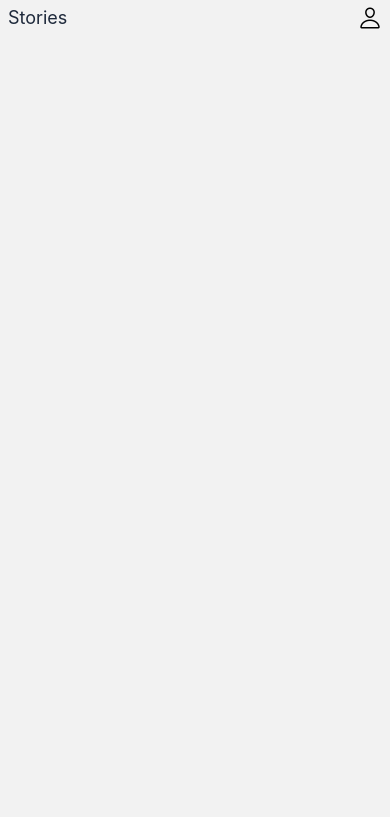
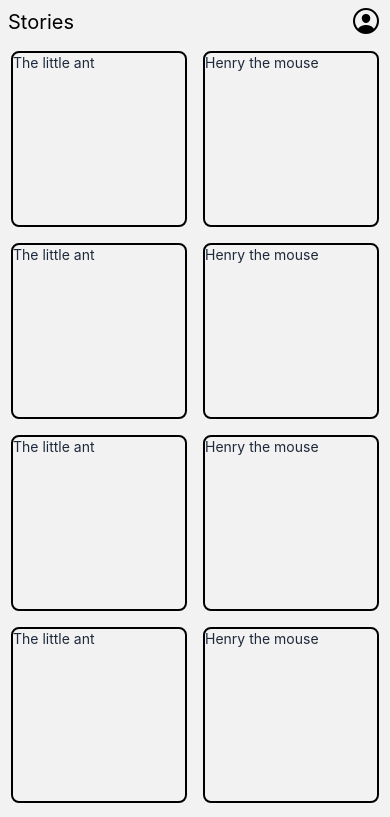
Before and after one commit to bryanmccarthy/stories, a React Native app: screen /Home in a window 390 px wide. Shown: the top 817 px of the page. Built offline with nearby package versions, Linux system fonts and the light colour scheme.

Commit message:
stories section

```diff
--- a/components/HomeScreen.js
+++ b/components/HomeScreen.js
@@ -1,7 +1,46 @@
 import { useNavigation } from '@react-navigation/native';
 import { useLayoutEffect } from 'react';
-import { View, Text, SafeAreaView } from 'react-native';
+import { ScrollView, View, Text, SafeAreaView } from 'react-native';
 import Ionicons from '@expo/vector-icons/Ionicons';
+
+const stories = [
+  {
+    id: 1,
+    name: 'The little ant',
+  },
+  {
+    id: 2,
+    name: 'Henry the mouse',
+  },
+  {
+    id: 3,
+    name: 'The little ant',
+  },
+  {
+    id: 4,
+    name: 'Henry the mouse',
+  },
+  {
+    id: 5,
+    name: 'The little ant',
+  },
+  {
+    id: 6,
+    name: 'Henry the mouse',
+  },
+  {
+    id: 7,
+    name: 'The little ant',
+  },
+  {
+    id: 8,
+    name: 'Henry the mouse',
+  },
+  {
+    id: 9,
+    name: 'The little ant',
+  },
+];
 
 function HomeScreen() {
   const navigation = useNavigation();
@@ -16,11 +55,29 @@ function HomeScreen() {
     <SafeAreaView>
       {/* Header */}
       <View className="flex flex-row justify-between items-center px-2 py-1">
-        <Text className="text-slate-800 text-lg">Stories</Text>
-        <Ionicons name="person-outline" size={24} />
+        <Text className="text-xl">Stories</Text>
+        <Ionicons name="person-circle-outline" size={32} color="black" />
       </View>
+      {/* Stories */}
+      <ScrollView contentContainerStyle={styles.wrapper}>
+        {stories.map(story => (
+          <View key={story.id} className="border-solid border-2 rounded-lg w-44 h-44 m-2">
+            <Text className="text-slate-800 text-sm">{story.name}</Text>
+          </View>
+        ))}
+      </ScrollView>
     </SafeAreaView>
   );
 }
 
+// Styles for ScrollView
+const styles = {
+  wrapper: {
+    display: 'flex',
+    flexDirection: 'row',
+    flexWrap: 'wrap',
+    justifyContent: 'center',
+  },
+};
+
 export default HomeScreen;
```
